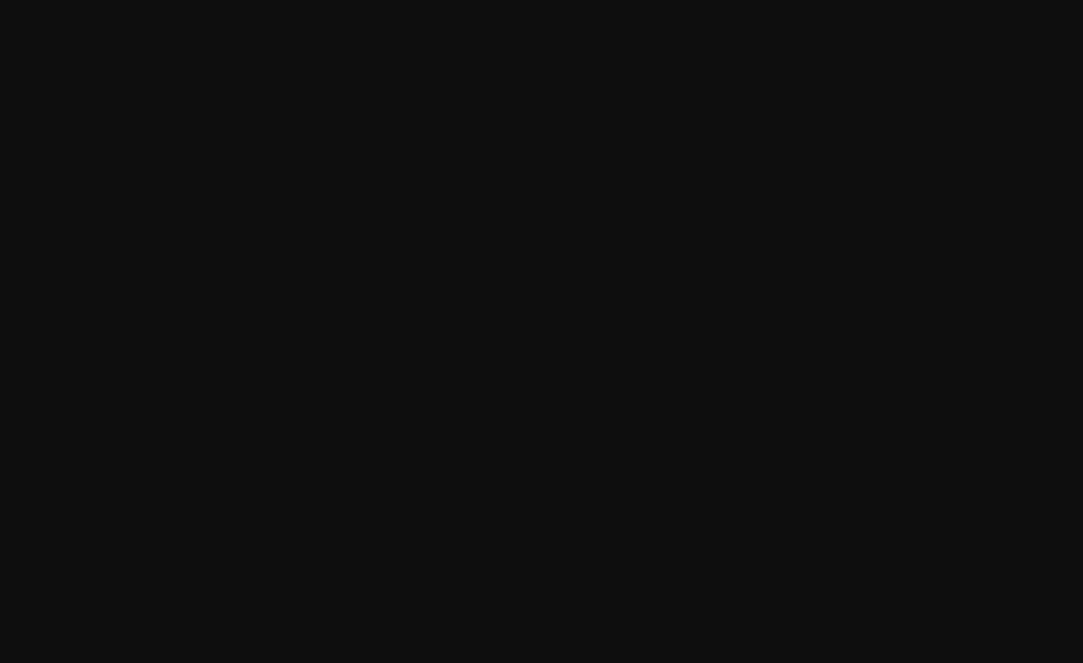
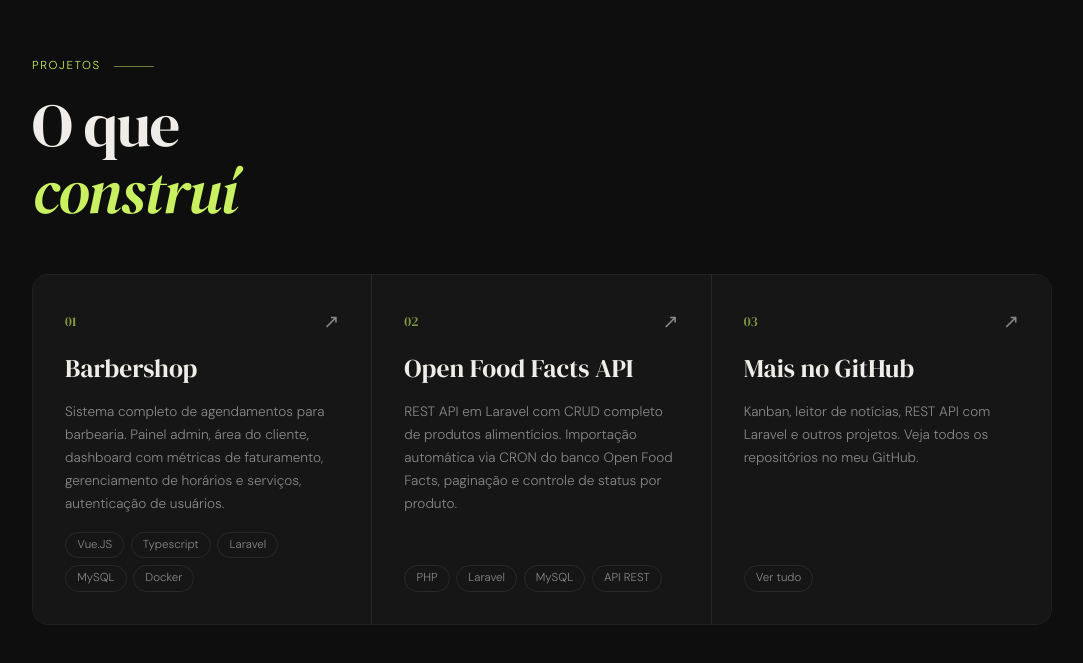
Before and after one commit to Cristiano005/portfolio-cristiano, a React (Vite) app: page / in a window 1280 px wide. Shown: the part 2627-3290 px from the top of the page, without its empty margins (98-1181 px from the left). Before the commit the page ends 2588 px from the top, so only its background shows below. Built offline with nearby package versions, Linux system fonts and the light colour scheme.

Commit message:
feat: projects section added

```diff
--- a/src/index.css
+++ b/src/index.css
@@ -303,3 +303,72 @@
     border: 0.0625rem solid var(--border-color);
     border-radius: 2rem;
 }
+
+section#projects .projects-grid {
+    display: grid;
+    grid-template-columns: repeat(auto-fit, minmax(13.5rem, 1fr));
+    border: 0.0625rem solid var(--border-color);
+    border-radius: 1rem;
+    overflow: hidden;
+}
+
+.project-card {
+    display: flex;
+    flex-direction: column;
+    gap: 1rem;
+    background-color: var(--bg2);
+    border-right: 0.0625rem solid var(--border-color);
+    padding: 2rem;
+    text-decoration: none;
+    transition: background 0.2s;
+}
+
+.project-card:hover {
+    background-color: var(--light-black-color);
+}
+
+.project-card:last-child {
+    border-right: none;
+}
+
+.project-header {
+    display: flex;
+    justify-content: space-between;
+    align-items: center;
+}
+
+.project-header .redirect-icon {
+    font-size: 1.2rem;
+    color: var(--gray-color);
+}
+
+.project-card:hover .redirect-icon {
+    color: var(--light-green-color);
+    transform: translate(0.125rem, -0.125rem);
+}
+
+.project-name {
+    font-family: var(--serif);
+    font-size: 1.6rem;
+    font-weight: 400;
+    line-height: 1.2;
+    color: var(--text-color);
+}
+
+.project-header p {
+    font-family: var(--serif);
+    font-size: 0.85rem;
+    color: var(--light-green-color);
+    opacity: 0.6;
+}
+
+.project-desc {
+    font-size: 0.85rem;
+    color: var(--gray-color);
+    line-height: 1.7;
+    flex: 1;
+}
+
+.project-card .tech-tags {
+    flex-wrap: wrap;
+}
--- /dev/null
+++ b/src/utils/projects.js
@@ -0,0 +1,25 @@
+export default [
+    {
+        id: "01",
+        url: "https://github.com/Cristiano005/barbershop",
+        name: "Barbershop",
+        description: `Sistema completo de agendamentos para barbearia. Painel admin, área do cliente, dashboard com métricas de faturamento,
+            gerenciamento de horários e serviços, autenticação de usuários.`,
+        techTags: ["Vue.JS", "Typescript", "Laravel", "MySQL", "Docker"],
+    },
+    {
+        id: "02",
+        url: "https://github.com/Cristiano005/test-php-open-food-facts-api",
+        name: "Open Food Facts API",
+        description: `REST API em Laravel com CRUD completo de produtos alimentícios. Importação automática via CRON do banco Open Food Facts,
+            paginação e controle de status por produto.`,
+        techTags: ["PHP", "Laravel", "MySQL", "API REST"],
+    },
+    {
+        id: "03",
+        url: "https://github.com/Cristiano005",
+        name: "Mais no GitHub",
+        description: `Kanban, leitor de notícias, REST API com Laravel e outros projetos. Veja todos os repositórios no meu GitHub.`,
+        techTags: ["Ver tudo"],
+    }
+]
--- a/src/views/App.jsx
+++ b/src/views/App.jsx
@@ -1,7 +1,9 @@
 import Header from './components/Header';
 import ExperienceCard from './components/ExperienceCard';
+import ProjectCard from './components/ProjectCard';
 
 import experiencesList from '../utils/experiences';
+import projectsList from '../utils/projects';
 
 function App() {
 
@@ -84,6 +86,22 @@
                     }
                 </div>
             </section>
+            <section id="projects">
+                <div className="section-label">
+                    Projetos
+                </div>
+                <div className="section-title">
+                    <h2>
+                        O que <br></br>
+                        <span> construí </span>
+                    </h2>
+                </div>
+                <div className="projects-grid">
+                    {projectsList.map(project => <ProjectCard key={project.id} project={project}
+                        onClick={project.isActive = !project.isActive} />)
+                    }
+                </div>
+            </section>
         </>
     )
 }
--- /dev/null
+++ b/src/views/components/ProjectCard.jsx
@@ -0,0 +1,27 @@
+export default function ProjectCard({ project }) {
+
+    return (
+        <a href={project.url} target="_blank" className="project-card">
+            <div className="project-header">
+                <p> {project.id} </p>
+                <div className="redirect-icon">
+                    ↗
+                </div>
+            </div>
+            <h3 className="project-name">
+                {project.name}
+            </h3>
+            <p className="project-desc">
+                {project.description}
+            </p>
+            <div className="tech-tags">
+                {project.techTags.map(tag =>
+                    <div className="tech-tag">
+                       {tag}
+                    </div>
+                )}
+            </div>
+        </a>
+    )
+
+}
```
